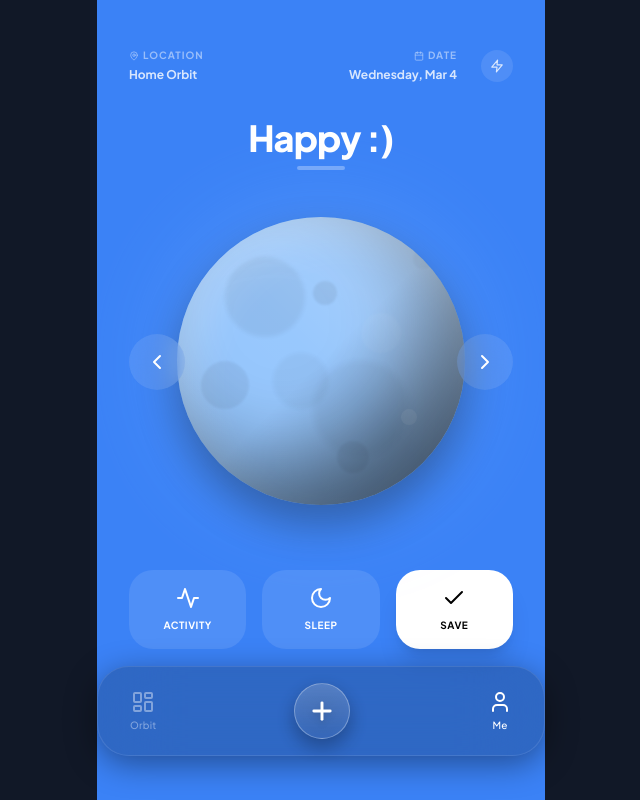
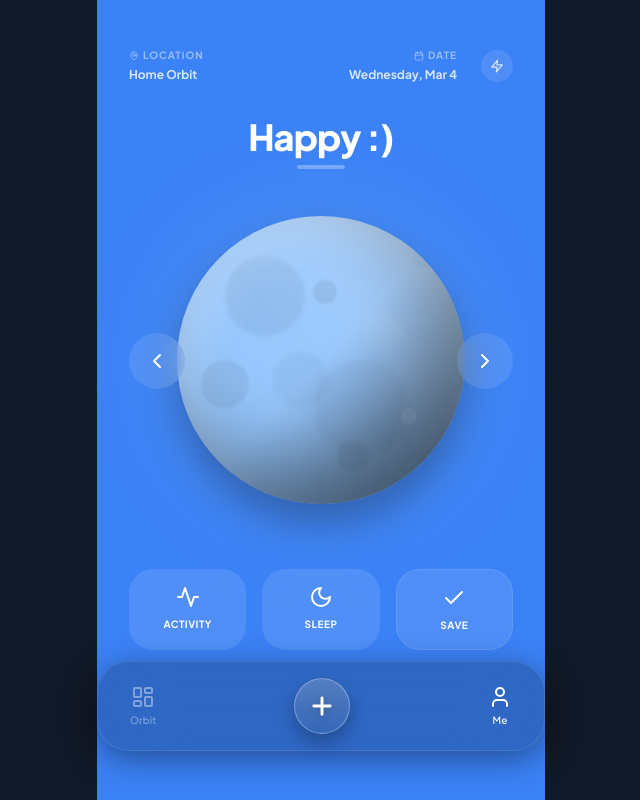
Before and after one commit to mrazndead/Mood, a React (Vite) app: page / in a window 1280 px wide. Shown: the whole page, without its empty margins (319-959 px from the left). Built offline with nearby package versions, Linux system fonts and the light colour scheme.

Commit message:
[dyad] Adjusted Save button style and moved navigation up - wrote 2 file(s)

```diff
--- a/components/Navigation.tsx
+++ b/components/Navigation.tsx
@@ -9,7 +9,7 @@ interface NavigationProps {
 
 const Navigation: React.FC<NavigationProps> = ({ currentScreen, setScreen, onLogPress }) => {
   return (
-    <nav className="fixed bottom-[20px] left-0 right-0 z-50 p-6">
+    <nav className="fixed bottom-[25px] left-0 right-0 z-50 p-6">
       <div className="max-w-md mx-auto bg-black/20 backdrop-blur-2xl border border-white/10 rounded-[32px] px-8 py-4 flex justify-between items-center shadow-[0_8px_32px_rgba(0,0,0,0.4)]">
 
         <button
--- a/screens/LoggerScreen.tsx
+++ b/screens/LoggerScreen.tsx
@@ -107,7 +107,7 @@ const LoggerScreen: React.FC<LoggerScreenProps> = ({ onLogComplete }) => {
             </button>
         </div>
 
-        {/* Quick Actions - Moved up another 10px (total 20px) */}
+        {/* Quick Actions */}
         <div className="w-full grid grid-cols-3 gap-4 mb-5">
             <button
                 onClick={() => setActiveModal('activity')}
@@ -126,10 +126,10 @@ const LoggerScreen: React.FC<LoggerScreenProps> = ({ onLogComplete }) => {
             <button
                 onClick={handleSave}
                 disabled={isLogging}
-                className="flex flex-col items-center gap-2 p-4 rounded-3xl bg-white text-black hover:bg-white/90 transition-all shadow-xl"
+                className="flex flex-col items-center gap-2 p-4 rounded-3xl bg-white/10 hover:bg-white/20 transition-all text-white border border-white/10"
             >
                 {isLogging ? (
-                    <div className="w-6 h-6 border-2 border-black/20 border-t-black rounded-full animate-spin" />
+                    <div className="w-6 h-6 border-2 border-white/20 border-t-white rounded-full animate-spin" />
                 ) : (
                     <>
                         <Check size={24} />
```
